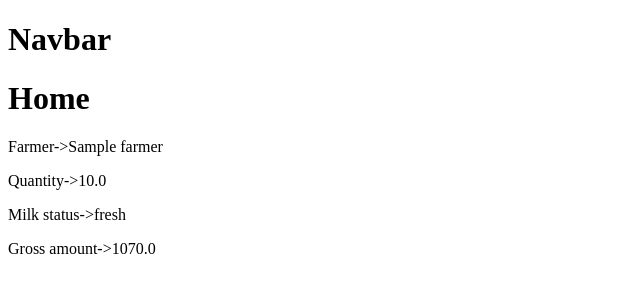
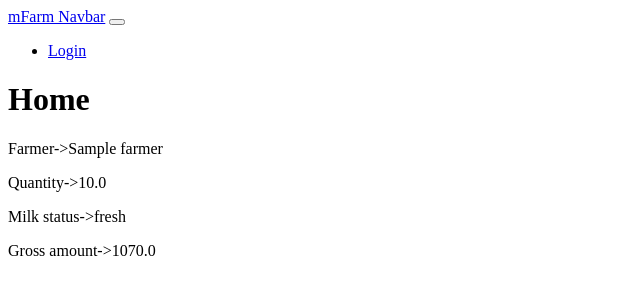
Before and after one commit to stephenWanjala/sakko, a Django app: page / in a window 1280 px wide. Shown: the top 300 px of the page, without its empty margins (0-640 px from the left). Run offline with Django 4.2, Linux system fonts and the light colour scheme; tables that the repository leaves empty hold one stand-in row (values such as "Sample post").

Commit message:
Test Django Crispy-forms-tags Debug login file Add to Navbar file Debug register file fix urls add login and register functions to views

```diff
--- a/mFarm/urls.py
+++ b/mFarm/urls.py
@@ -3,7 +3,11 @@ from django.urls import path
 from .views import index
 from . import views
 
+app_name = "mFarm"
+
 urlpatterns = [
     path('', index, name='index'),
-    path("register", views.register_request, name="register")
+    path("register/", views.register_request, name="register"),
+    path("login/", views.login_request, name="login"),  # add login path to urls
+    path("logout/", views.logout_request, name="logout")  # add logout path to urls
 ]
--- a/mFarm/views.py
+++ b/mFarm/views.py
@@ -1,22 +1,25 @@
 from django.shortcuts import render, redirect
 
 # Create your views here.
+
 from .models import MilkEvaluation
 
 # Let's add a register function to the views
 # Here, we import NewUserForm from forms.py and login from django.contrib.auth.
 # Then write a new view function called register_request.
+
 from .forms import NewUserForm
-from django.contrib.auth import login
+from django.contrib.auth import login, authenticate, logout  # add authenticate to imports
 from django.contrib import messages
+from django.contrib.auth.forms import AuthenticationForm  # import authentication form
 
 
 def register_request(request):
-    if request.method == "POST":       # First if checks to see whether the form is being posted while
+    if request.method == "POST":  # First if checks to see whether the form is being posted while
         form = NewUserForm(request.POST)
-        if form.is_valid():            # Second if checks to see whether form is valid and if both are true
-            user = form.save()         # the form information is saved under a user,
-            login(request, user)       # the user is logged in,
+        if form.is_valid():  # Second if checks to see whether form is valid and if both are true
+            user = form.save()  # the form information is saved under a user,
+            login(request, user)  # the user is logged in,
             messages.success(request, "Registration successful.")  # and the user is redirected to the
             return redirect("mFarm:homepage")  # homepage showing a success message
         messages.error(request, "Unsuccessful registration. Invalid information.")
@@ -24,6 +27,31 @@ def register_request(request):
     return render(request=request, template_name="mFarm/register.html", context={"register_form": form})
 
 
+def login_request(request):
+    if request.method == "POST":
+        form = AuthenticationForm(request, data=request.POST)  # verify user credentials
+        if form.is_valid():
+            username = form.cleaned_data.get('username')
+            password = form.cleaned_data.get('password')
+            user = authenticate(username=username, password=password)
+            if user is not None:
+                login(request, user)
+                messages.info(request, f"You are now logged in as {username}.")
+                return redirect("mFarm:homepage")
+            else:
+                messages.error(request, "Invalid username or password.")
+        else:
+            messages.error(request, "Invalid username or password.")
+    form = AuthenticationForm()
+    return render(request=request, template_name="mFarm/login.html", context={"login_form": form})
+
+
+def logout_request(request):   # add a logout function
+    logout(request)
+    messages.info(request, "You have successfully logged out.")
+    return redirect("main:homepage")
+
+
 def index(request):
     evaluation = MilkEvaluation.objects.all()
     context = {'milk_evaluation': evaluation}
--- a/sakko/settings.py
+++ b/sakko/settings.py
@@ -37,13 +37,14 @@ INSTALLED_APPS = [
     'django.contrib.sessions',
     'django.contrib.messages',
     'django.contrib.staticfiles',
+    'crispy_forms',
 
     'mFarm.apps.MfarmConfig',
     "phonenumber_field",
     "rest_framework",
     'rest_framework_simplejwt',
 ]
-
+CRISPY_TEMPLATE_PACK = 'uni_form'
 REST_FRAMEWORK = {
     # Use Django's standard `django.contrib.auth` permissions,
     # # or allow read-only access for unauthenticated users.
@@ -114,8 +115,7 @@ ROOT_URLCONF = 'sakko.urls'
 TEMPLATES = [
     {
         'BACKEND': 'django.template.backends.django.DjangoTemplates',
-        'DIRS': [BASE_DIR / 'templates']
-        ,
+        'DIRS': [BASE_DIR / 'templates'],
         'APP_DIRS': True,
         'OPTIONS': {
             'context_processors': [
--- a/sakko/urls.py
+++ b/sakko/urls.py
@@ -24,4 +24,5 @@ urlpatterns = [
     path('admin/', admin.site.urls),
     path('', include('mFarm.urls')),
     path("api/", include('mFarm.api.urls')),
+
 ]
--- a/templates/navbar.html
+++ b/templates/navbar.html
@@ -1 +1,28 @@
-<h1>Navbar</h1>
+<!--place the logout link in the navbar-->
+<!--but only seen by the user if they are logged in/authenticated-->
+<nav class="navbar navbar-expand-lg navbar-light bg-light">
+  <a class="navbar-brand" href="#"> mFarm Navbar</a>
+  <button class="navbar-toggler" type="button" data-toggle="collapse" data-target="#navbarText" aria-controls="navbarText" aria-expanded="False" aria-label="Toggle navigation">
+    <span class="navbar-toggler-icon"></span>
+  </button>
+  <div class="collapse navbar-collapse" id="navbarText">
+    <ul class="navbar-nav mr-auto">
+      {% if user.is_authenticated %}
+
+      <li class="nav-item">
+        <a class="nav-link" href="/logout">Logout</a>
+      </li>
+      <li class="nav-item">
+        <a class="nav-link" href="#">Welcome, {{user.username}}</a>
+      </li>
+
+      {% else %}
+
+      <li class="nav-item">
+        <a class="nav-link" href="/login">Login</a>
+      </li>
+
+      {% endif %}
+    </ul>
+  </div>
+</nav>
```
Also changed, not shown: mFarm/templates/mFarm/contact.html (added, +24 -0 lines), mFarm/templates/mFarm/login.html (added, +23 -0 lines), mFarm/templates/mFarm/register.html (+4 -5 lines).
